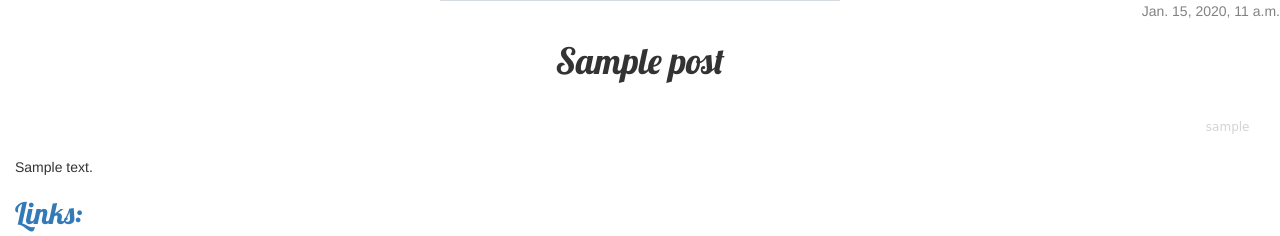
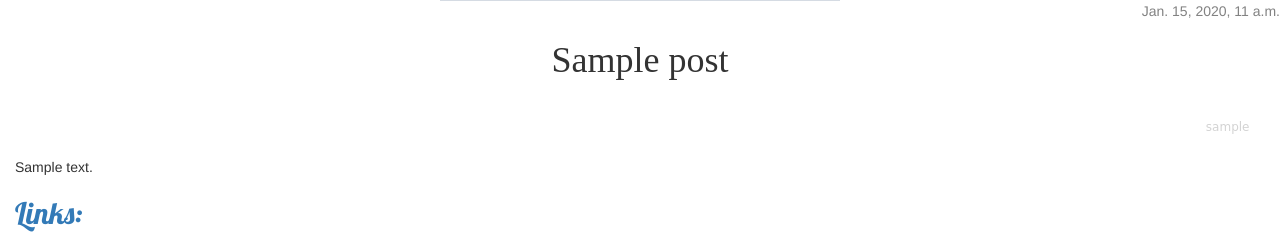
Before and after one commit to l3gacyb3ta/django-blog, a Django app: page /post/1/ in a window 1280 px wide. Shown: the part 466-702 px from the top of the page. Run offline with Django 3.2, Linux system fonts and the light colour scheme; tables that the repository leaves empty hold one stand-in row (values such as "Sample post"); grey boxes marked "Sample" are stand-in pictures; some libraries are stand-ins or nearby versions; some web fonts are replaced.

Commit message:
Update post_detail.html

```diff
--- a/blog/templates/blog/post_detail.html
+++ b/blog/templates/blog/post_detail.html
@@ -16,6 +16,10 @@
                 margin-right: auto;
                 text-align: center;
             }
+            @font-face {
+                font-family: Hylia;
+                src: url(http://multiplemoons.com/raleigh/HyliaSerifBeta-Regular.otf);
+            }
         </style>
         <style type="text/css">
         .page-header {
@@ -28,6 +32,10 @@
         }
         .links {
             margin-left: 15px;
+        }
+
+        h1{
+            font-family: Hylia;
         }
 
 </style>
```
